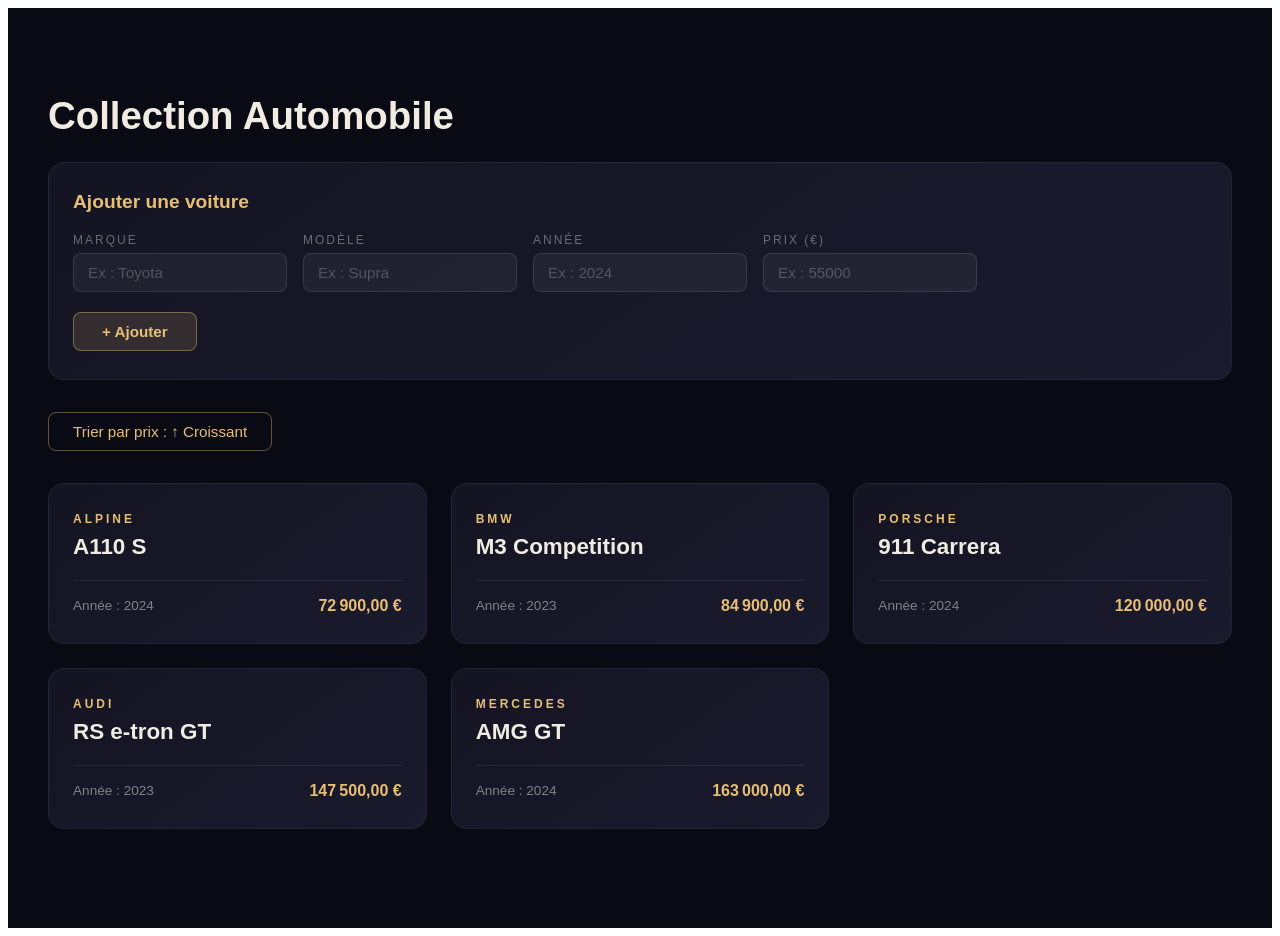
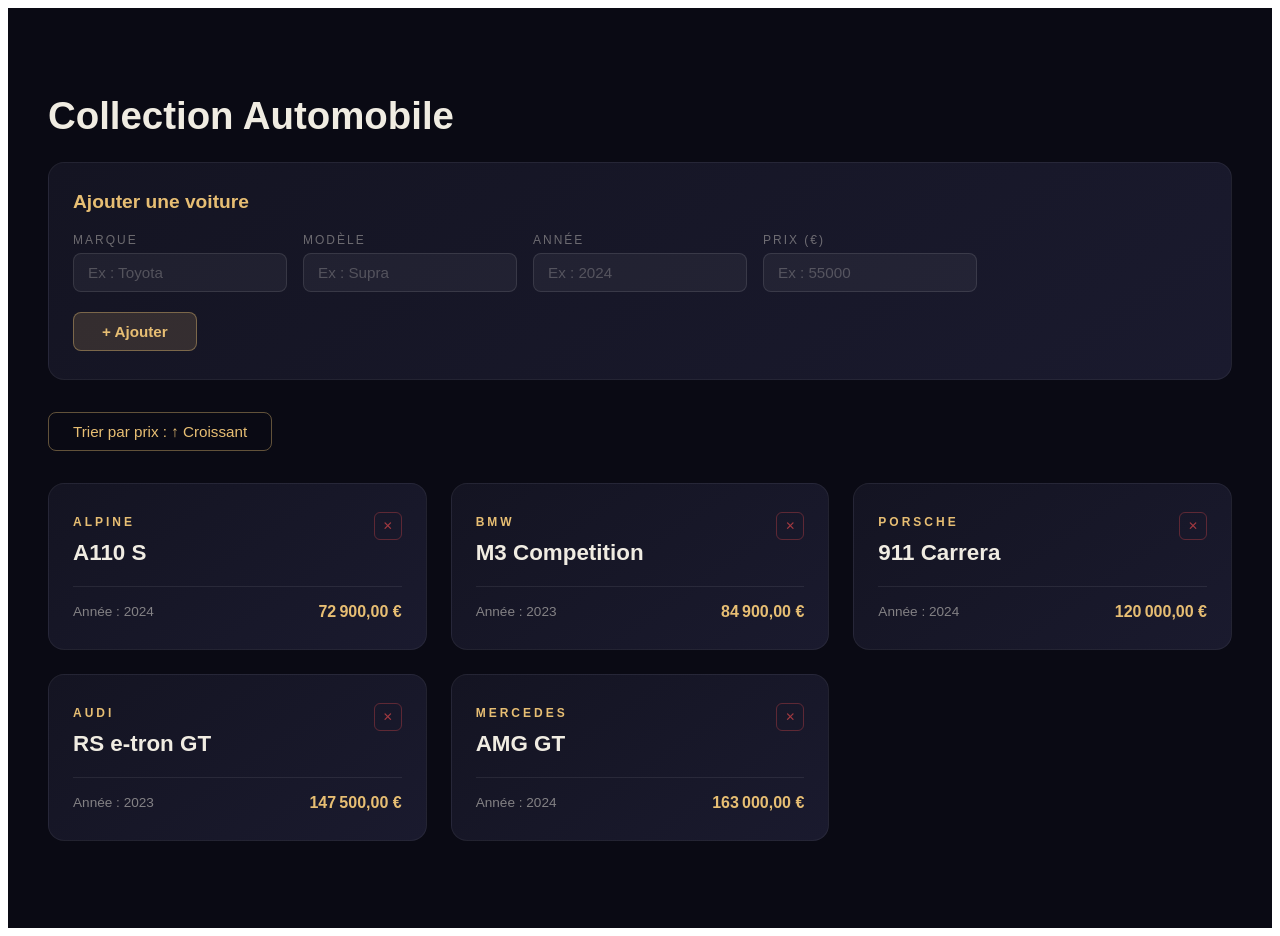
Before and after one commit to SarhouAS/exeReact, a React (Vite) app in the folder exereact/: page / in a window 1280 px wide. Built offline with nearby package versions, Linux system fonts and the light colour scheme.

Commit message:
feat: ajout suppression de voiture avec deleteElement
- Fonction deleteElement(list, index) dans data/cars.js
- Composant DeleteButton intégré dans CarCard
- Propagation onDelete : DisplayCards  CarCard  DeleteButton
- Gestion correcte de l'index avec le tri actif

```diff
--- a/exereact/src/App.css
+++ b/exereact/src/App.css
@@ -52,6 +52,12 @@
   box-shadow: 0 16px 48px rgba(0, 0, 0, 0.5);
 }
 
+.car-card__header {
+  display: flex;
+  justify-content: space-between;
+  align-items: center;
+}
+
 .car-card__marque {
   font-size: 0.75rem;
   letter-spacing: 3px;
@@ -83,6 +89,29 @@
   font-size: 1rem;
   font-weight: 600;
   color: #e7be73;
+}
+
+/* ---------- DeleteButton ---------- */
+.delete-btn {
+  background: transparent;
+  border: 1px solid rgba(255, 80, 80, 0.3);
+  color: rgba(255, 80, 80, 0.6);
+  width: 28px;
+  height: 28px;
+  border-radius: 6px;
+  font-size: 0.75rem;
+  cursor: pointer;
+  display: flex;
+  align-items: center;
+  justify-content: center;
+  padding: 0;
+  transition: all 0.3s ease;
+}
+
+.delete-btn:hover {
+  background: rgba(255, 80, 80, 0.15);
+  border-color: rgba(255, 80, 80, 0.6);
+  color: #ff5050;
 }
 
 /* ---------- AddCarForm ---------- */
--- a/exereact/src/App.jsx
+++ b/exereact/src/App.jsx
@@ -1,5 +1,5 @@
 import { useState } from "react";
-import { carsData, sortCar } from "./data/cars";
+import { carsData, sortCar, deleteElement } from "./data/cars";
 import DisplayCards from "./components/DisplayCards";
 import AddCarForm from "./components/AddCarForm";
 import "./App.css";
@@ -14,6 +14,12 @@
 
   const sortedCars = sortCar(cars, ascending);
 
+  const handleDeleteCar = (sortedIndex) => {
+    const carToDelete = sortedCars[sortedIndex];
+    const originalIndex = cars.findIndex((c) => c.id === carToDelete.id);
+    setCars(deleteElement(cars, originalIndex));
+  };
+
   return (
     <div className="app">
       <h1>Collection Automobile</h1>
@@ -27,7 +33,7 @@
         Trier par prix : {ascending ? "↑ Croissant" : "↓ Décroissant"}
       </button>
 
-      <DisplayCards voitures={sortedCars} />
+      <DisplayCards voitures={sortedCars} onDelete={handleDeleteCar} />
     </div>
   );
 };
--- a/exereact/src/components/CarCard.jsx
+++ b/exereact/src/components/CarCard.jsx
@@ -1,12 +1,17 @@
+import DeleteButton from "./DeleteButton";
+
 const formatPrix = (prix) =>
   new Intl.NumberFormat("fr-FR", { style: "currency", currency: "EUR" }).format(prix);
 
-const CarCard = ({ voiture }) => {
+const CarCard = ({ voiture, onDelete }) => {
   const { marque, modele, annee, prix } = voiture;
 
   return (
     <div className="car-card">
-      <h3 className="car-card__marque">{marque}</h3>
+      <div className="car-card__header">
+        <h3 className="car-card__marque">{marque}</h3>
+        <DeleteButton onClick={onDelete} />
+      </div>
       <p className="car-card__modele">{modele}</p>
       <div className="car-card__details">
         <span className="car-card__annee">Année : {annee}</span>
--- /dev/null
+++ b/exereact/src/components/DeleteButton.jsx
@@ -0,0 +1,9 @@
+const DeleteButton = ({ onClick }) => {
+  return (
+    <button className="delete-btn" onClick={onClick} title="Supprimer">
+      ✕
+    </button>
+  );
+};
+
+export default DeleteButton;
--- a/exereact/src/components/DisplayCards.jsx
+++ b/exereact/src/components/DisplayCards.jsx
@@ -1,10 +1,14 @@
 import CarCard from "./CarCard";
 
-const DisplayCards = ({ voitures }) => {
+const DisplayCards = ({ voitures, onDelete }) => {
   return (
     <div className="display-cards">
-      {voitures.map((voiture) => (
-        <CarCard key={voiture.id} voiture={voiture} />
+      {voitures.map((voiture, index) => (
+        <CarCard
+          key={voiture.id}
+          voiture={voiture}
+          onDelete={() => onDelete(index)}
+        />
       ))}
     </div>
   );
--- a/exereact/src/data/cars.js
+++ b/exereact/src/data/cars.js
@@ -7,7 +7,17 @@
 ];
 
 /**
- * Trie une liste de voitures selon leur prix.
+ * Supprime un élément d'une liste à un index donné.
+ * @param {Array} list - La liste d'éléments
+ * @param {number} index - L'index de l'élément à supprimer
+ * @returns {Array} Une nouvelle liste sans l'élément supprimé
+ */
+export const deleteElement = (list, index) => {
+  return list.filter((_, i) => i !== index);
+};
+
+/**
+ * Trie une liste de voitures par prix.
  * @param {Array} cars - La liste de voitures à trier
  * @param {boolean} ascending - true = croissant, false = décroissant
  * @returns {Array} La liste triée (nouvelle copie)
```
